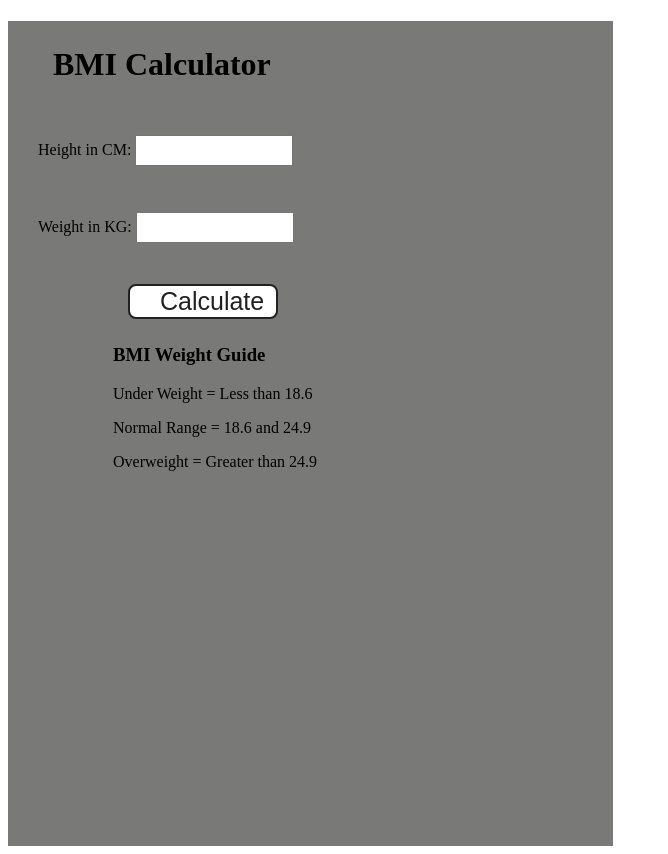
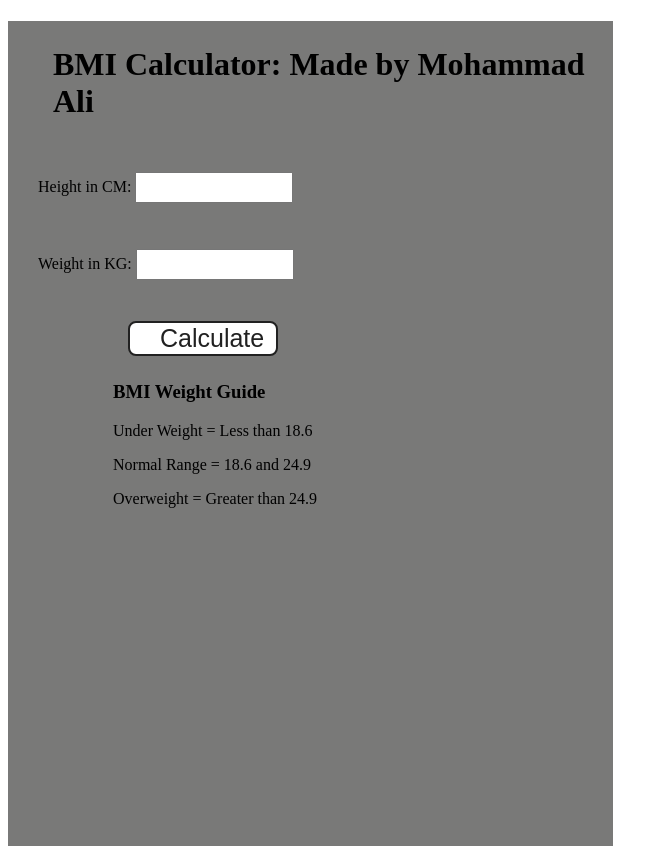
Before and after one commit to mdalii69/JavaScript, a plain HTML site: page JS/Projects/BMI-Calculator/index.html in a window 1280 px wide. Shown: the whole page, without its empty margins (0-668 px from the left). Drawn offline with Linux system fonts and the light colour scheme.

Commit message:
BMI-Calculator

```diff
--- a/JS/Projects/BMI-Calculator/index.html
+++ b/JS/Projects/BMI-Calculator/index.html
@@ -9,7 +9,7 @@
   </head>
   <body>
     <div class="container">
-      <h1>BMI Calculator</h1>
+      <h1>BMI Calculator: Made by Mohammad Ali</h1>
       <form>
         <p><label>Height in CM: </label><input type="text" id="height" required/></p>
         <p><label>Weight in KG: </label><input type="text" id="weight" required/></p>
```
